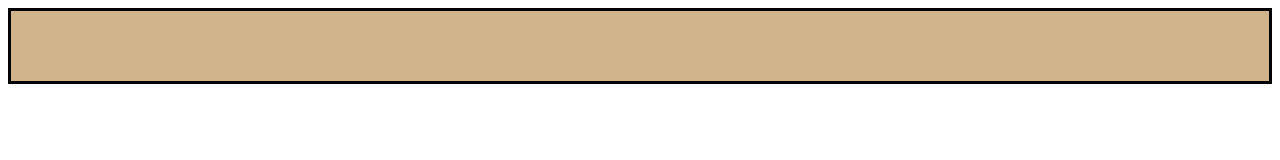
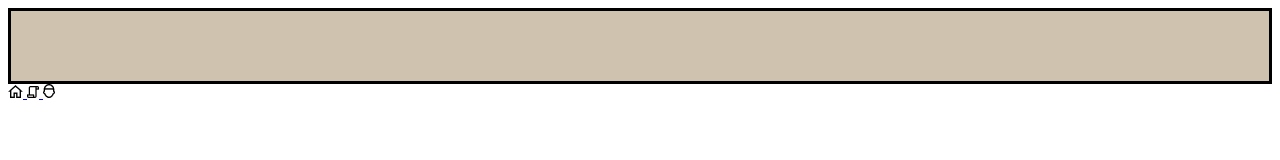
Before and after one commit to 4lilua/aula2, a plain HTML site: page index.html in a window 1280 px wide. Drawn offline with Linux system fonts and the light colour scheme.

Commit message:
mais materia

```diff
--- a/estilo.css
+++ b/estilo.css
@@ -1,5 +1,19 @@
+:root{
+    --primay: #CFC3B0;
+    --secondary: 876D59;
+
+
+
+
+
+
+}
+
+
+
+
 header{
-    background-color: #D2B48C;
+    background-color: #CFC3B0;
     height: 70px;
     border: 3px solid rgb(0, 0, 0);
 }
--- a/index.html
+++ b/index.html
@@ -14,6 +14,16 @@
             <aside></aside>
         </section>
     </header>
+        <nav>
+            <a href="index.html">
+                <img src="./imagem/Vector.png" alt="">
+                <img src="./imagem/icons_scroll 1.png" alt="">
+                <img src="./imagem/Vector (1).png" alt="">
+            </a>
+
+
+
+        </nav>
     <main>
         <section>
 
```
Also changed, not shown: imagem/Vector (1).png (added), imagem/Vector (2).png (added), imagem/Vector (3).png (added), imagem/Vector.png (added), imagem/icons_scroll 1.png (added).
